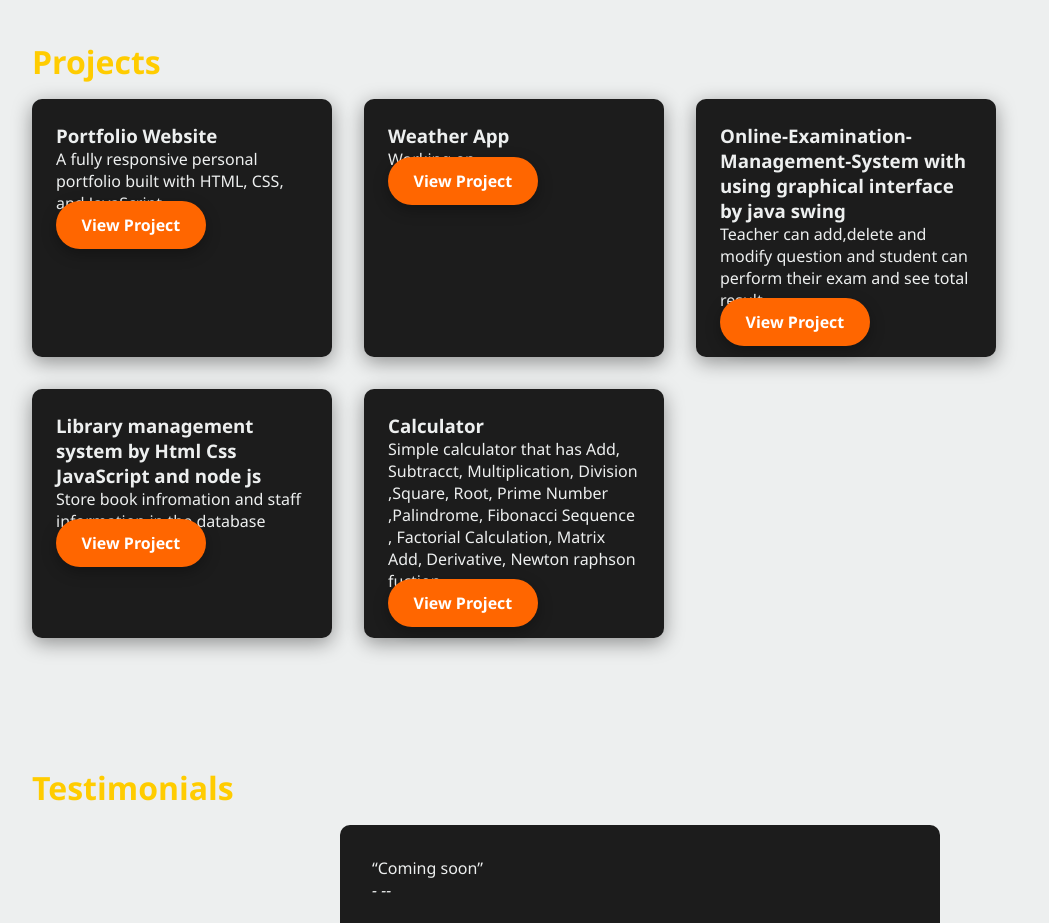
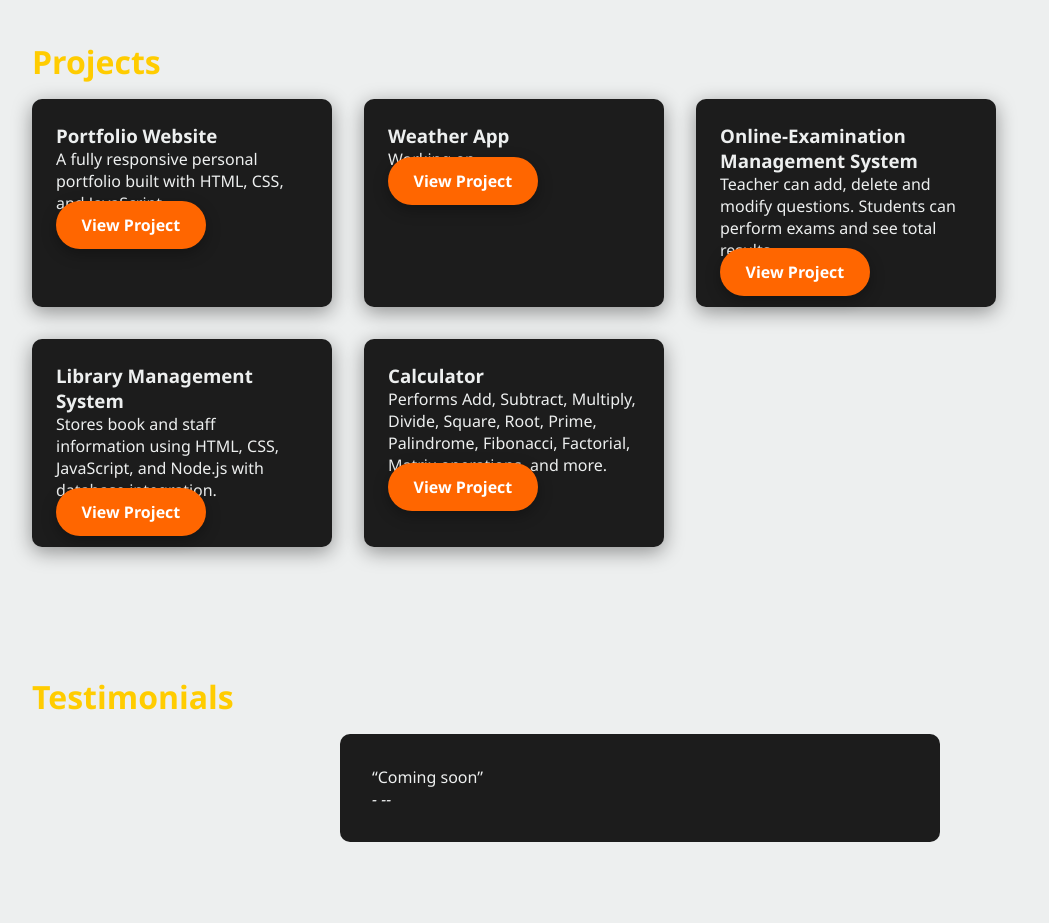
Before and after one commit to Ifty3/Ifty3.github.io, a plain HTML site: page index.html in a window 1280 px wide. Shown: the part 1420-2343 px from the top of the page, without its empty margins (0-1049 px from the left). Drawn offline with nearby package versions, Linux system fonts and the light colour scheme.

Commit message:
index.html

```diff
--- a/index.html
+++ b/index.html
@@ -101,30 +101,29 @@
   <div class="projects-container">
     <div class="project-card">
       <h3>Portfolio Website</h3>
-        <p>A fully responsive personal portfolio built with HTML, CSS, and JavaScript.</p>
+      <p class="project-desc">A fully responsive personal portfolio built with HTML, CSS, and JavaScript.</p>
       <a href="#" class="btn">View Project</a>
     </div>
     <div class="project-card">
       <h3>Weather App</h3>
-        <p>Working on.</p>
+      <p class="project-desc">Working on.</p>
       <a href="#" class="btn">View Project</a>
     </div>
     <div class="project-card">
-        <h3>Online-Examination-Management-System with using graphical interface by java swing</h3>
-        <p>Teacher can add,delete and modify question and student can perform their exam and see total result</p>
-        <a href="https://github.com/Ifty3/Online-Examination-Management-System" class="btn">View Project</a>
+      <h3>Online-Examination Management System</h3>
+      <p class="project-desc">Teacher can add, delete and modify questions. Students can perform exams and see total results.</p>
+      <a href="https://github.com/Ifty3/Online-Examination-Management-System" class="btn" target="_blank">View Project</a>
     </div>
     <div class="project-card">
-        <h3>Library management system by Html Css JavaScript and node js </h3>
-        <p>Store book infromation and staff information in the database</p>
-        <a href="https://github.com/Ifty3/Library-Management-System" class="btn">View Project</a>
+      <h3>Library Management System</h3>
+      <p class="project-desc">Stores book and staff information using HTML, CSS, JavaScript, and Node.js with database integration.</p>
+      <a href="https://github.com/Ifty3/Library-Management-System" class="btn" target="_blank">View Project</a>
     </div>
     <div class="project-card">
-        <h3>Calculator  </h3>
-        <p>Simple calculator that has  Add, Subtracct, Multiplication, Division ,Square, Root, Prime Number ,Palindrome, Fibonacci Sequence , Factorial Calculation, Matrix Add, Derivative, Newton raphson fuction</p>
-        <a href="" class="btn">View Project</a>
+      <h3>Calculator</h3>
+      <p class="project-desc">Performs Add, Subtract, Multiply, Divide, Square, Root, Prime, Palindrome, Fibonacci, Factorial, Matrix operations, and more.</p>
+      <a href="#" class="btn">View Project</a>
     </div>
-      <!-- Add more projects here -->
   </div>
 </section>
 
```
Lines whose indentation alone changed are shown as unchanged.
